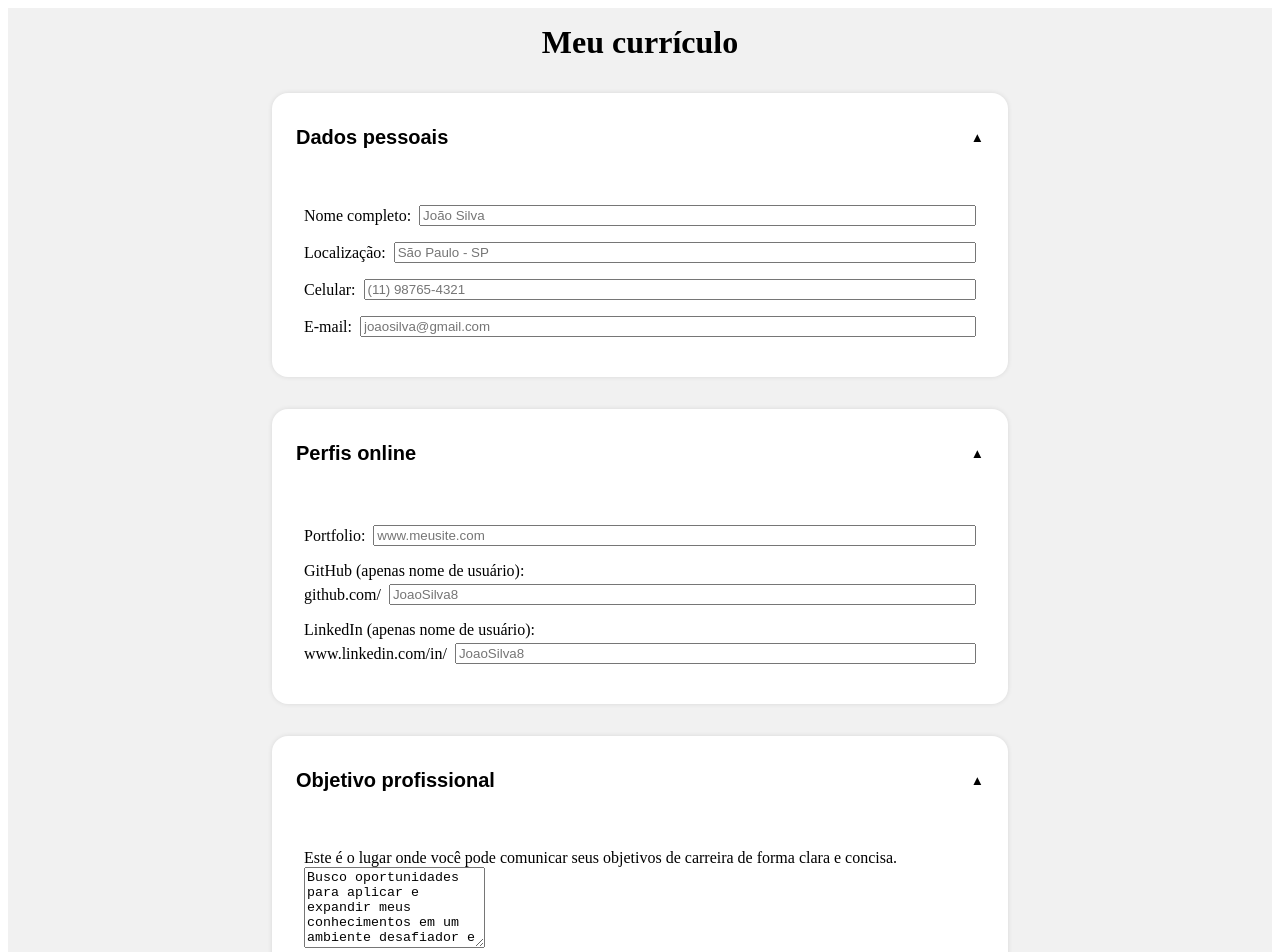
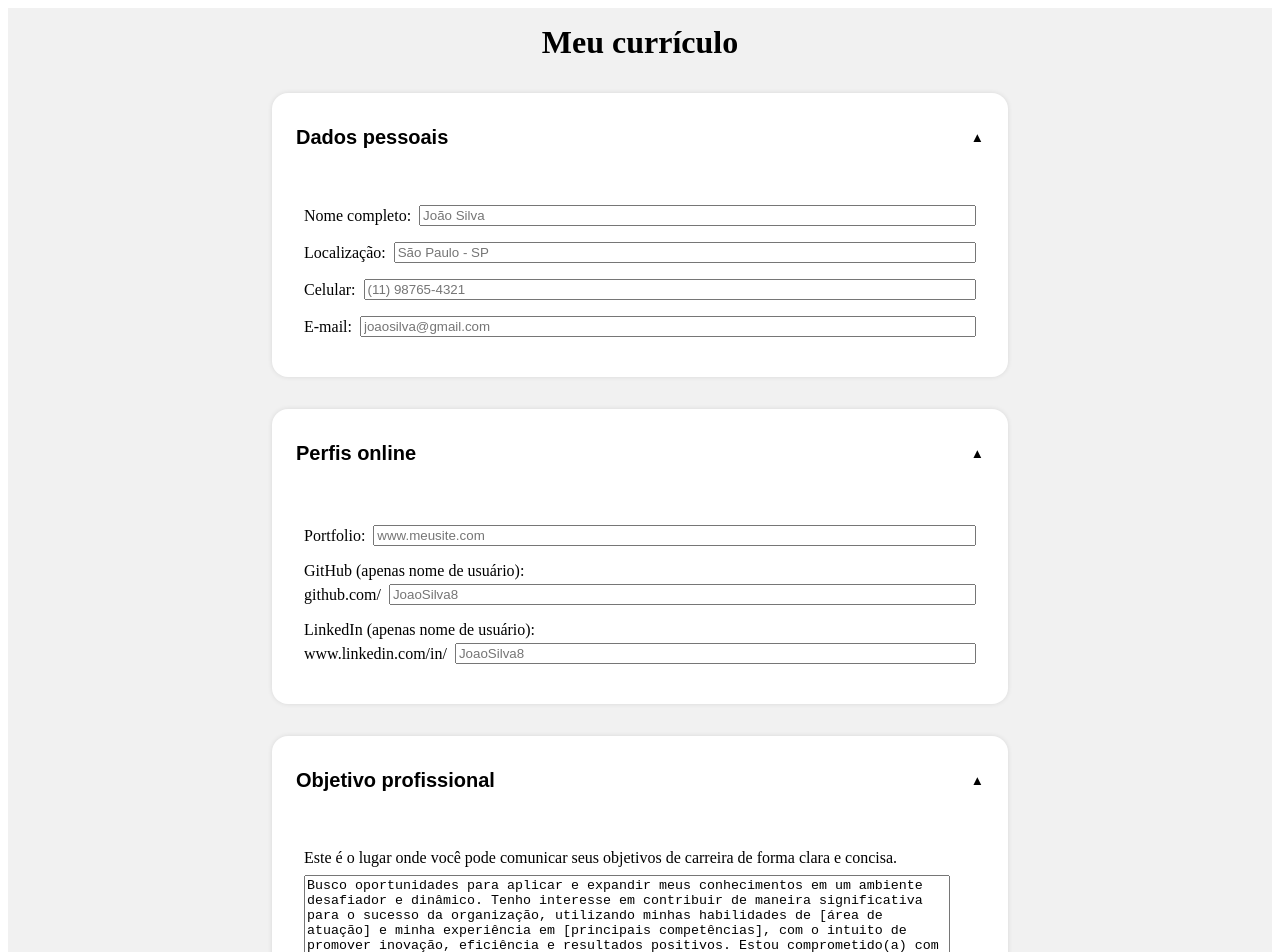
Before and after one commit to Diego-Moreira8/cv-app, a React (Vite) app: page / in a window 1280 px wide. Shown: the top 952 px of the page. Built offline with nearby package versions, Linux system fonts and the light colour scheme; the HTML template or start-up script is replaced by a standard one.

Commit message:
feat: pro obj form styles

```diff
--- a/src/components/CVForms.tsx
+++ b/src/components/CVForms.tsx
@@ -1,7 +1,7 @@
 import styles from "../styles/CVForms.module.css";
 import PersonalDataForm from "./PersonalDataForm";
 import OnlineProfilesForm from "./OnlineProfilesForm";
-import ProfessionalObjectiveForm from "./ProfessionalObjectiveForm";
+import ProObjForm from "./ProObjForm";
 import Techs from "./Techs";
 import useCVReducer, { ExpType } from "../useCVReducer";
 import ExpGroup from "./ExpGroup";
@@ -13,7 +13,7 @@ export default function CVForms() {
     <div className={styles.main}>
       <PersonalDataForm cvState={cvState} cvDispatch={cvDispatch} />
       <OnlineProfilesForm cvState={cvState} cvDispatch={cvDispatch} />
-      <ProfessionalObjectiveForm cvState={cvState} cvDispatch={cvDispatch} />
+      <ProObjForm cvState={cvState} cvDispatch={cvDispatch} />
       <Techs cvState={cvState} cvDispatch={cvDispatch} />
       <ExpGroup
         expType={ExpType.Academic}
--- a/src/components/ProfessionalObjectiveForm.tsx
+++ b/src/components/ProObjForm.tsx
@@ -2,16 +2,14 @@ import { useId } from "react";
 import Group from "./Group";
 import { CVAction, CVData } from "../useCVReducer";
 import FormWrapper from "./FromWrapper";
+import styles from "../styles/ProObjForm.module.css";
 
-type ProfessionalObjectiveFormProps = {
+type ProObjFormProps = {
   cvState: CVData;
   cvDispatch: React.Dispatch<CVAction>;
 };
 
-export default function ProfessionalObjectiveForm({
-  cvState,
-  cvDispatch,
-}: ProfessionalObjectiveFormProps) {
+export default function ProObjForm({ cvState, cvDispatch }: ProObjFormProps) {
   const { professionalObjective } = cvState;
 
   const proObjTextAreaId = useId();
@@ -30,9 +28,10 @@ export default function ProfessionalObjectiveForm({
           </label>
 
           <textarea
+            className={styles.textarea}
             name="professionalObjective"
             id={proObjTextAreaId}
-            rows={5}
+            rows={10}
             value={professionalObjective}
             onChange={handleProObjChange}
           ></textarea>
--- /dev/null
+++ b/src/styles/ProObjForm.module.css
@@ -0,0 +1,4 @@
+.textarea {
+  margin-top: 0.5rem;
+  width: calc(100% - 2rem);
+}
```
